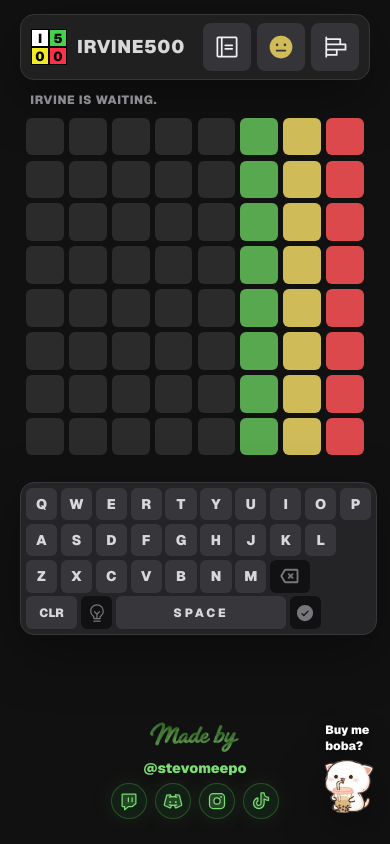
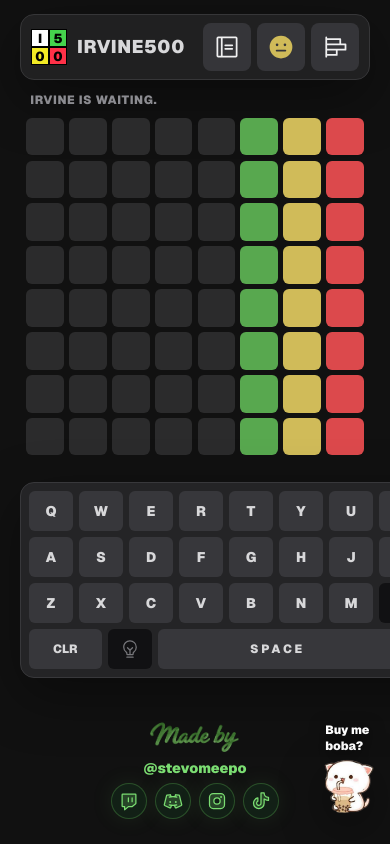
Before and after one commit to stevomeepo/irvine-500, a Next.js app: page / in a window 390 px wide. Built offline with nearby package versions, Linux system fonts and the light colour scheme.

Commit message:
Revert "Fit equal mobile keyboard keys on screen"
This reverts commit 30aee49c9ff72f62065b1d3bd112eb9a48953fdf.

```diff
--- a/app/globals.css
+++ b/app/globals.css
@@ -74,10 +74,6 @@ body > div {
     --board-gap: clamp(0.18rem, calc(var(--app-vh) * 0.62), 0.34rem);
     --board-font: clamp(1.1rem, calc(var(--app-vh) * 4), 1.75rem);
     --keyboard-margin: clamp(0.8rem, calc(var(--app-vh) * 2.45), 1.15rem);
-    --keyboard-pad: clamp(0.24rem, 1.25vw, 0.38rem);
-    --key-height: clamp(1.65rem, 8.35vw, 2.08rem);
-    --key-width: clamp(1.55rem, 8vw, 2.05rem);
-    --key-gap: clamp(0.12rem, 0.95vw, 0.24rem);
   }
 }
 
```
